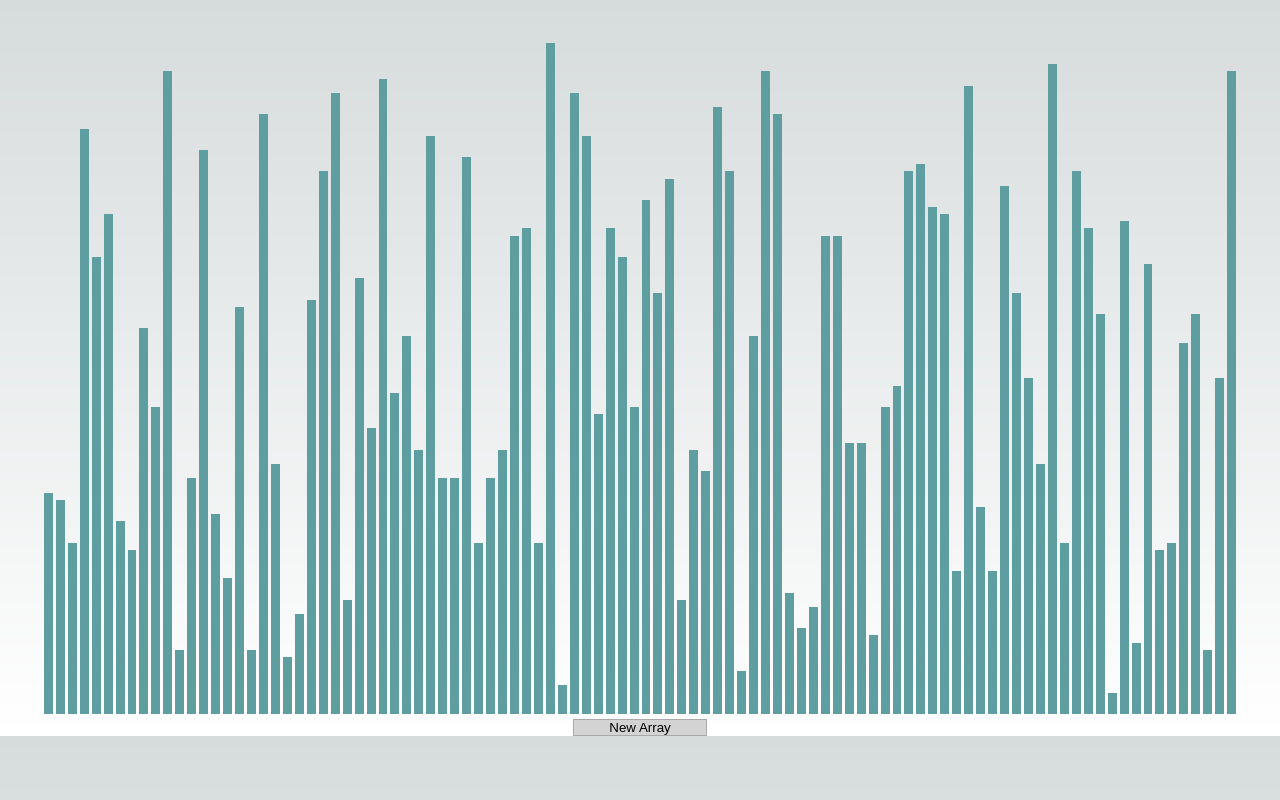
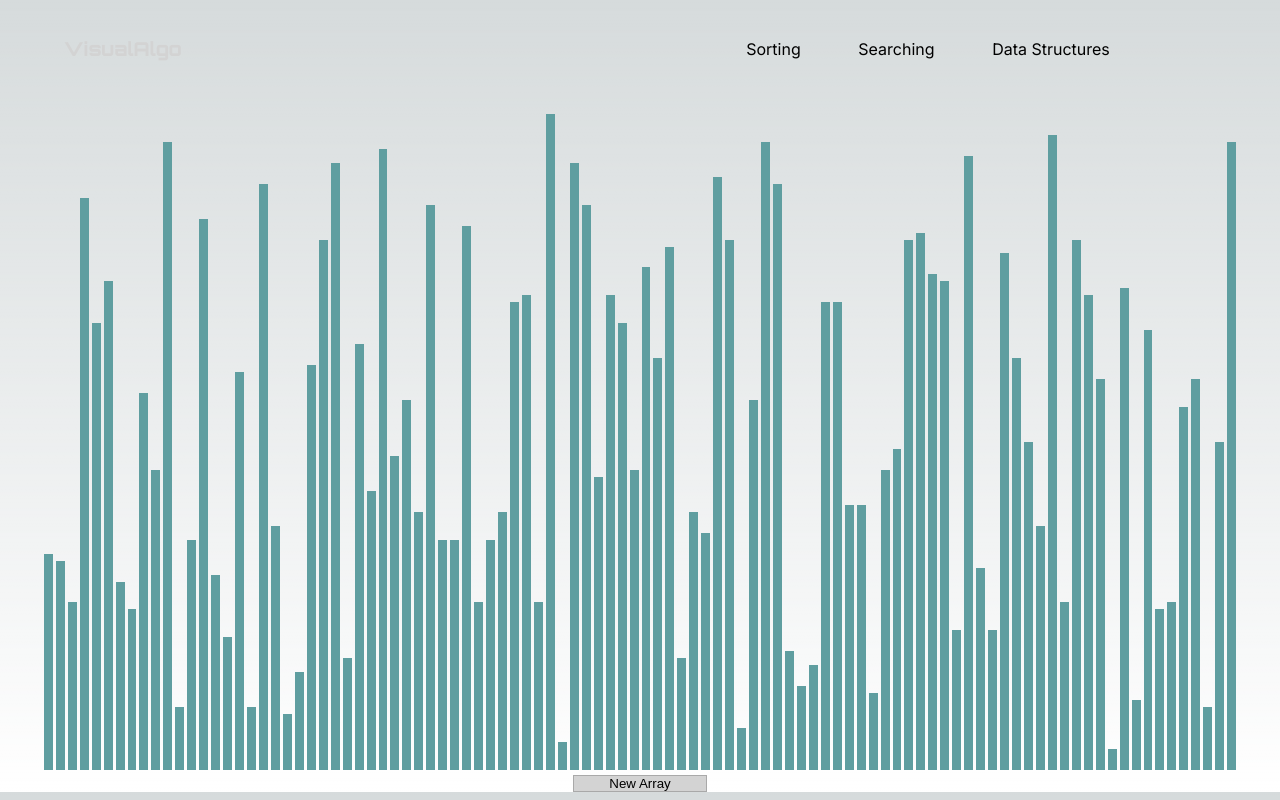
Before and after one commit to cgmccarron/VisualAlgo, a Next.js app in the folder client/: page / in a window 1280 px wide. Built offline with nearby package versions, Linux system fonts and the light colour scheme.

Commit message:
made navbar layout and changed the file structure a tad to make it easier in the future

```diff
--- /dev/null
+++ b/client/src/Components/NavBar/NavBar.css
@@ -0,0 +1,39 @@
+@import url("https://fonts.googleapis.com/css2?family=Orbitron:wght@400..900&display=swap");
+
+.navbar-container {
+  display: flex;
+  height: 9vh;
+  width: 100vw;
+  margin: 0;
+  padding: 2% 5% 0;
+  justify-content: space-between;
+  align-items: center;
+}
+
+.navbar-header {
+  font-family: "Orbitron", sans-serif;
+  font-optical-sizing: auto;
+  font-weight: 800;
+  font-style: normal;
+  font-size: larger;
+  color: lightgrey;
+}
+
+.navbar-menu {
+  display: flex;
+  justify-content: center;
+  align-items: center;
+  width: 50%;
+}
+
+ul {
+  list-style: none;
+}
+
+.navbar-menu-item {
+  margin: 5%;
+}
+
+.navbar-menu-item:hover {
+  cursor: pointer;
+}
--- /dev/null
+++ b/client/src/Components/NavBar/NavBar.jsx
@@ -0,0 +1,17 @@
+import React from "react";
+import "./NavBar.css";
+
+const NavBar = () => {
+  return (
+    <div className="navbar-container">
+      <div className="navbar-header">VisualAlgo</div>
+      <ul className="navbar-menu">
+        <li className="navbar-menu-item">Sorting</li>
+        <li className="navbar-menu-item">Searching</li>
+        <li className="navbar-menu-item">Data Structures</li>
+      </ul>
+    </div>
+  );
+};
+
+export default NavBar;
--- a/client/src/Components/Sorting/MergeSort/MergeSort.css
+++ b/client/src/Components/Sorting/Sort.css
@@ -1,8 +1,8 @@
-.merge-sort-container {
+.sort-container {
   display: flex;
   flex-direction: column;
   width: 100vw;
-  height: 92vh;
+  height: 90vh;
   margin: 0;
   align-items: center;
   justify-content: center;
--- a/client/src/Components/Sorting/MergeSort/MergeSort.jsx
+++ b/client/src/Components/Sorting/Sort.jsx
@@ -1,10 +1,10 @@
 "use client";
 
 import React from "react";
-import { resetArray } from "../Array";
-import "./MergeSort.css";
+import { resetArray } from "./Array";
+import "./Sort.css";
 
-const MergeSort = () => {
+const Sort = () => {
   const [array, setArray] = React.useState([]);
 
   React.useEffect(() => {
@@ -12,7 +12,7 @@ const MergeSort = () => {
   }, []);
 
   return (
-    <div className="merge-sort-container">
+    <div className="sort-container">
       <div className="array-bar-container">
         {array.map((value, i) => (
           <div
@@ -34,4 +34,4 @@ const MergeSort = () => {
   );
 };
 
-export default MergeSort;
+export default Sort;
--- a/client/src/app/page.js
+++ b/client/src/app/page.js
@@ -1,5 +1,11 @@
-import MergeSort from "@/Components/Sorting/MergeSort/MergeSort";
+import NavBar from "@/Components/NavBar/NavBar";
+import Sort from "@/Components/Sorting/Sort";
 
 export default function Home() {
-  return <MergeSort />;
+  return (
+    <>
+      <NavBar />
+      <Sort />
+    </>
+  );
 }
```
